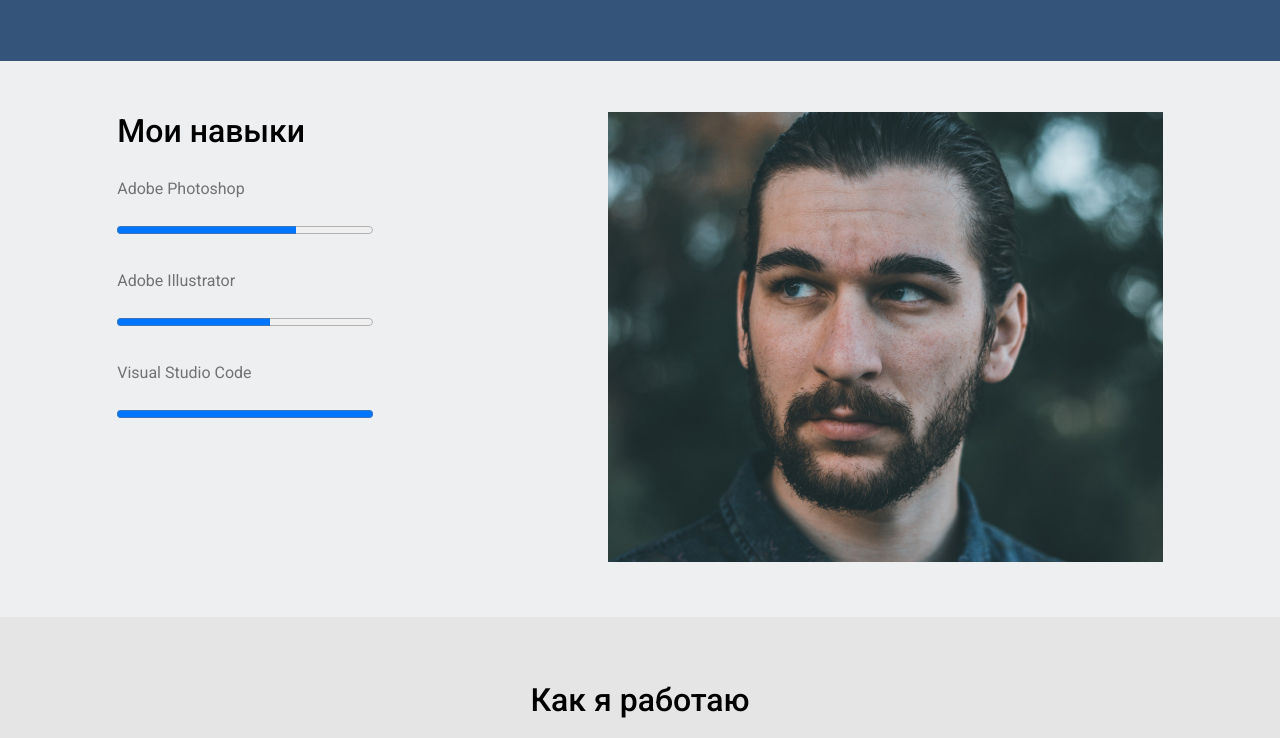
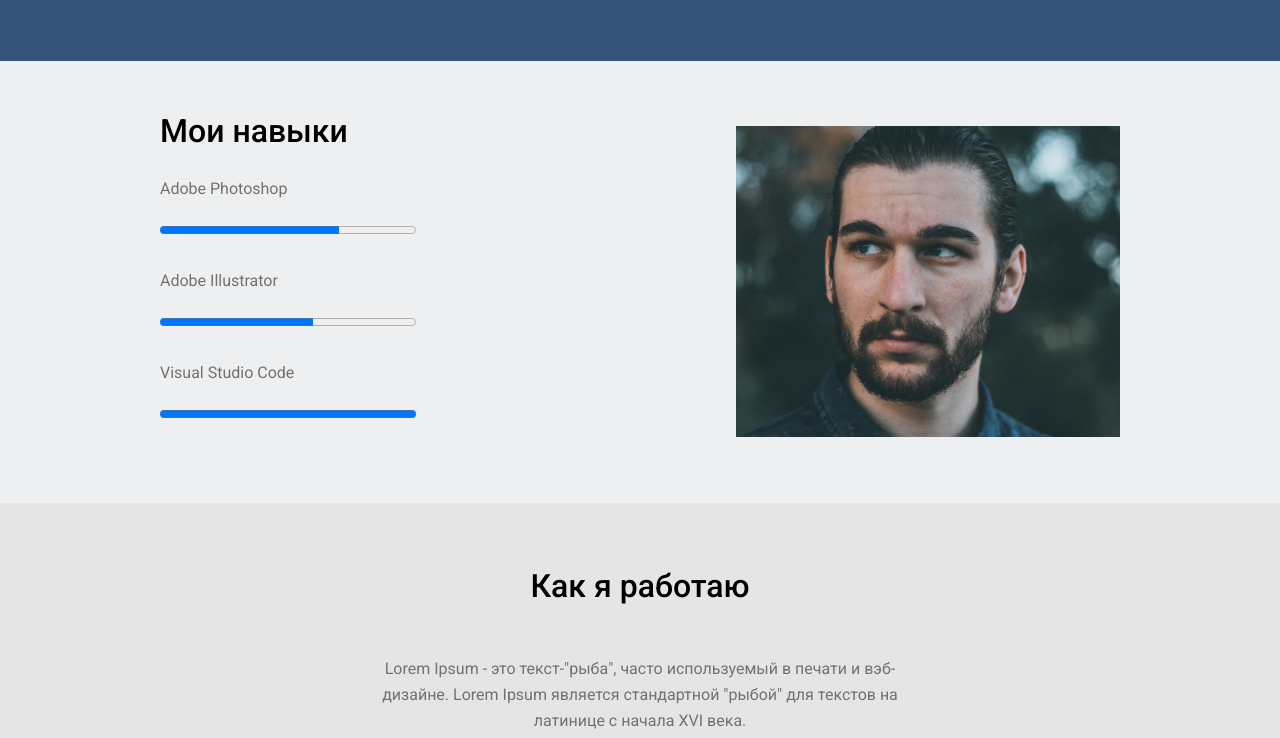
Before and after one commit to Viktory4121/web_it_portfolio, a plain HTML site: page index.html in a window 1280 px wide. Shown: the part 980-1718 px from the top of the page. Drawn offline with Linux system fonts and the light colour scheme; a web font is replaced by a local one.

Commit message:
fix skill section

```diff
--- a/index.html
+++ b/index.html
@@ -109,7 +109,7 @@
         </section>
 
         <section class="skills-info flex">
-            <div class="skills-items flex">
+            <div class="skills-items flex skills-item">
                 <h2>Мои навыки</h2>
 
                 <span>Adobe Photoshop</span>
@@ -123,7 +123,7 @@
 
             </div>
 
-            <div>
+            <div class="skills-item flex total-center">
                 <img src="image/face.png" alt="">
             </div>
         </section>
--- a/styles/style.css
+++ b/styles/style.css
@@ -247,7 +247,7 @@ h2{
 }
 
 .skills-info img {
-    max-width: 555px;
+    width: 30vw;
 }
 
 
```
